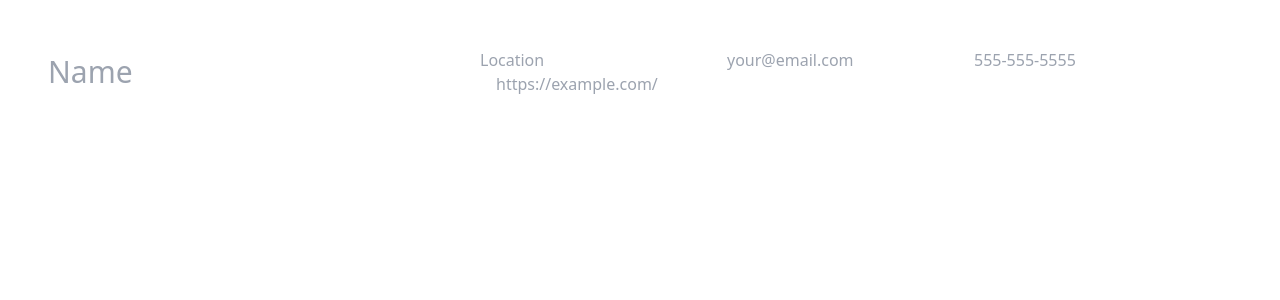
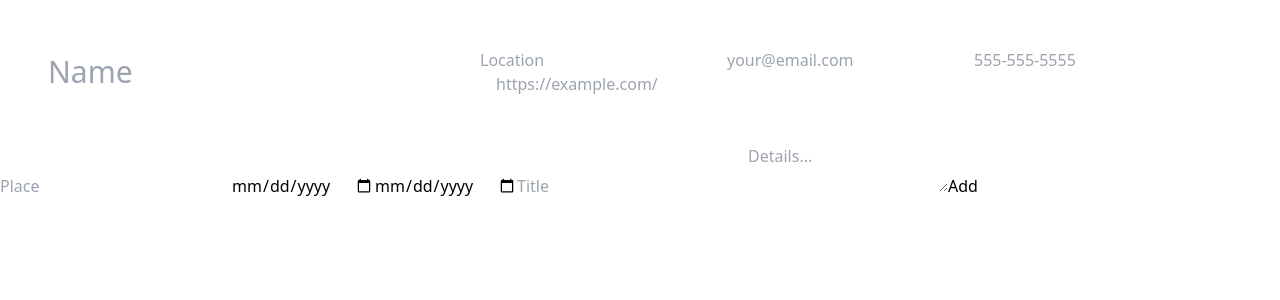
Before and after one commit to crespire/js-cv-builder, a React (Create React App) app: page / in a window 1280 px wide. Shown: the top 300 px of the page. Built offline with nearby package versions, Linux system fonts and the light colour scheme.

Commit message:
Add List object to App

```diff
--- a/src/App.js
+++ b/src/App.js
@@ -1,6 +1,7 @@
 import './App.css';
 import React, { Component } from 'react';
 import InfoContainer from './components/Info';
+import List from './components/List';
 
 class App extends Component {
   constructor(props) {
@@ -12,9 +13,10 @@ class App extends Component {
   render() {
 
     return (
-    <div className="App">
-      <InfoContainer />
-    </div>
+      <div className="App">
+        <InfoContainer />
+        <List />
+      </div>
     );
   };
 }
```
